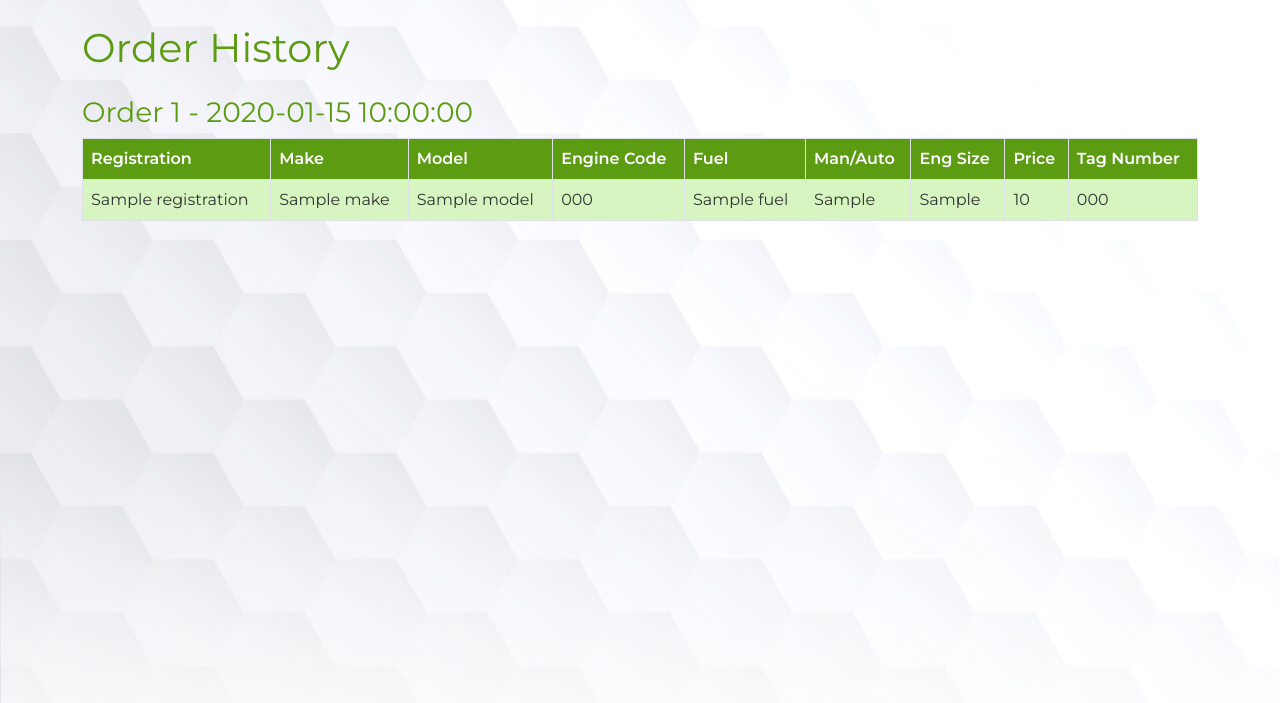
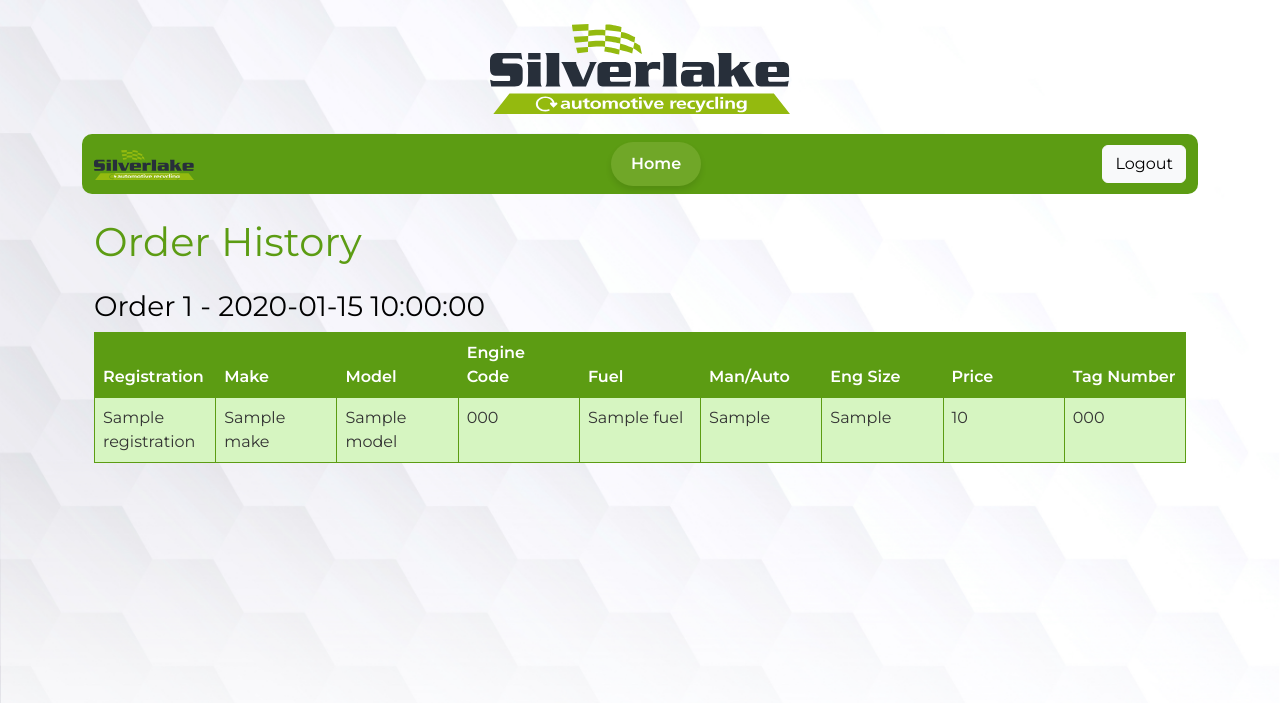
Before and after one commit to Silverlake-nacho/Silverlake-export, a Python web app: template templates/order_history.html in a window 1280 px wide. Shown: the top 703 px of the page. Run offline with Jinja, Linux system fonts and the light colour scheme; the template is opened without the code that fills it: most values are stand-ins (such as "Sample title", 1, 10 or a date in 2020); some libraries are stand-ins or nearby versions.

Commit message:
Update order_history.html

```diff
--- a/templates/order_history.html
+++ b/templates/order_history.html
@@ -3,9 +3,10 @@
   <head>
     <meta charset="utf-8">
     <meta name="viewport" content="width=device-width, initial-scale=1">
-  <title>Order History</title>
+    <title>Silverlake Part Sales Opportunity Finder</title>
     <link href="https://cdn.jsdelivr.net/npm/bootstrap@5.3.0/dist/css/bootstrap.min.css" rel="stylesheet">
     <link href="https://fonts.googleapis.com/css2?family=Montserrat:wght@400;600&display=swap" rel="stylesheet">
+    <link rel="stylesheet" href="https://cdn.datatables.net/1.13.4/css/jquery.dataTables.min.css">
     <style>
       body {
         background: url("{{ url_for('static', filename='background.jpg') }}") no-repeat center center fixed;
@@ -13,26 +14,133 @@
         font-family: 'Montserrat', sans-serif;
         color: black;
       }
-    h1, h3 {
+      h1, h2, label {
         color: #5c9c13;
       }
-    .btn-primary {
+      .btn-primary, .btn-success {
         background-color: #5c9c13;
         border: none;
       }
-    .btn-primary:hover {
+      .btn-primary:hover, .btn-success:hover {
         background-color: #4a8010;
       }
+      .form-control {
+        background-color: #d6f5c1;
+        color: #333;
+        border: 1px solid #333;
+      }
+	.reg-history-button.default {
+        display: inline-block;
+        background-color: #70a728;
+        color: white;
+        font-weight: bold;
+        padding: 10px 20px;
+        border-radius: 999px;
+        text-decoration: none;
+        box-shadow: 0 4px 6px rgba(0, 0, 0, 0.1);
+        transition: background-color 0.3s ease, transform 0.2s ease;
+      }
+      .reg-history-button.default:hover {
+       background-color: #218838;
+       transform: scale(1.05);
+      }
+
+       .form-control:focus {
+        border-color: #5c9c13;
+        box-shadow: 0 0 5px #5c9c13;
+      }
+      table {
+        color: #f0f0f0;
+        background-color: #111;
+      }
+
+      .table-green {
+      table-layout: fixed;
+      width: 100%;
+      }
+
+      .table-green th, .table-green td {
+      width: 50%;
+      word-wrap: break-word;
+      }
+
+      th, td {
+        border-bottom: 1px solid #5c9c13;
+      }
+      #model-suggestions {
+        background-color: #d6f5c1;
+        color: #333;
+        border: 1px solid #5c9c13;
+      }
+      #registration {
+        font-family: 'Oswald', sans-serif;
+        font-weight: bold;
+        font-size: 1.5rem;
+        background-color: #fdee00; /* classic number plate yellow */
+        color: black;
+        border: 3px solid black;
+        border-radius: 5px;
+        text-transform: uppercase; /* force uppercase display */
+        letter-spacing: 0.15rem;
+        text-align: center;
+        max-width: 250px; /* reasonable plate size */
+      }
+      .logo {
+        text-align: center;
+        margin-bottom: 20px;
+      }
+      .logo img {
+        width: 300px;
+        max-width: 100%;
+        height: auto;
+      }
+      .table-green th, .table-green td {
+        background-color: #d6f5c1;  /* light green background */
+        color: #333;                /* dark text for readability */
+      }
+
       .table-green th {
-      background-color: #5c9c13;
+        background-color: #5c9c13;  /* darker green for headers */
         color: white;
       }
-    .table-green td {
-      background-color: #d6f5c1;
-      color: #333;
+
+      .table-green tr:nth-child(even) td {
+        background-color: #c8e6a0;  /* alternate row shading */
       }
+
+      .table-green td, .table-green th {
+        border: 1px solid #5c9c13;
+      }
+
     </style>
+    <script src="https://code.jquery.com/jquery-3.6.0.min.js"></script>
+    <script src="https://cdn.datatables.net/1.13.4/js/jquery.dataTables.min.js"></script>
   </head>
+  <body class="p-4">
+    <div class="container">
+	<div class="logo">
+        <img src="{{ url_for('static', filename='logo-slg-strip.svg') }}" alt="Silverlake Logo">
+      </div>
+
+      <!-- Navbar -->
+      <nav class="navbar navbar-expand-lg navbar-dark mb-4" style="background-color: #5c9c13; border-radius: 10px;">
+        <div class="container-fluid">
+          <a class="navbar-brand" href="#">
+            <img src="{{ url_for('static', filename='logo-slg-strip.svg') }}" alt="Silverlake Logo" style="height: 30px;">
+          </a>
+	<!--  <div class="d-flex"> -->
+           <!-- <a class="nav-link text-white" href="{{ url_for('index') }}">Home</a> -->
+	 <!-- <a href="/" class="reg-history-button default">Home</a> -->
+	  <div class="d-flex">
+	    <a href="{{ url_for('index') }}" class="reg-history-button default">Home</a>
+          </div>
+
+          <div class="d-flex">
+            <a href="{{ url_for('logout') }}" class="btn btn-light">Logout</a>
+          </div>
+        </div>
+      </nav>
+
 <body class="p-4">
 <div class="container">
   <h1 class="mb-4">Order History</h1>
```
Lines whose indentation alone changed are shown as unchanged.
